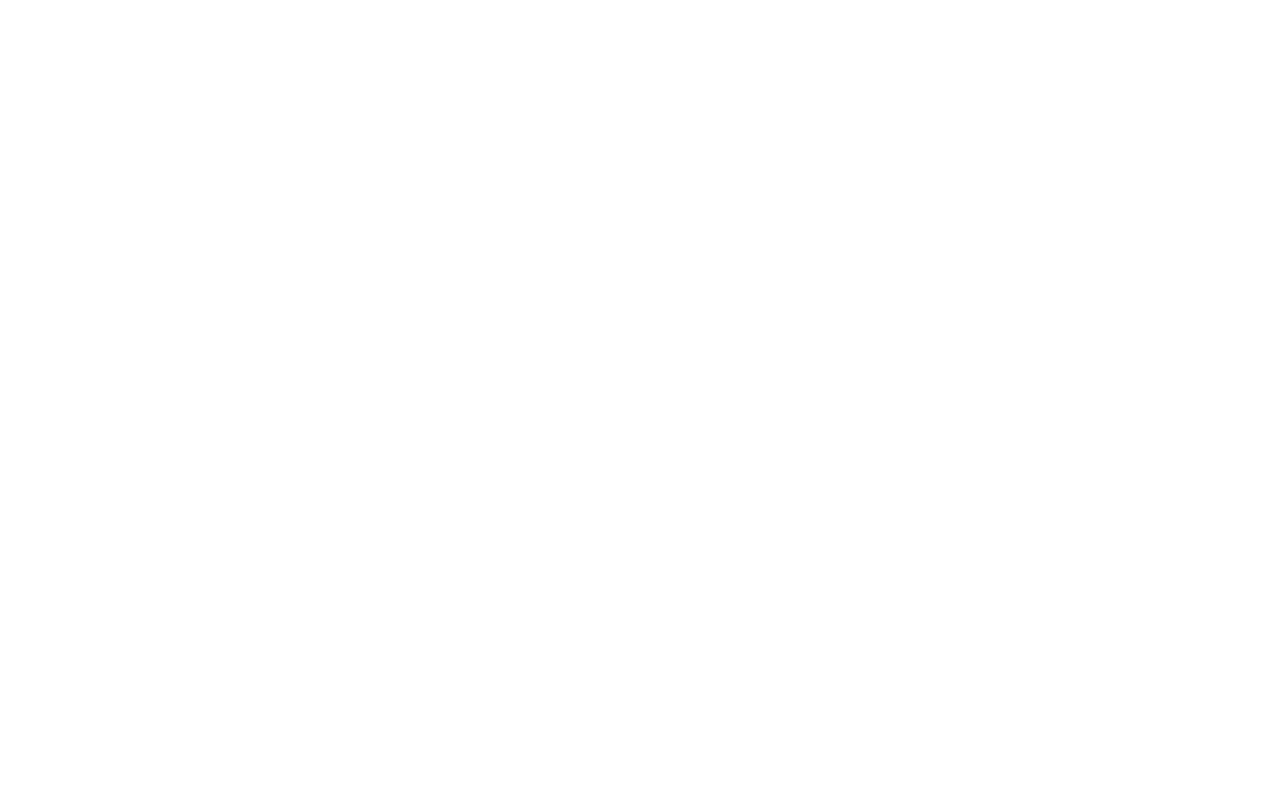
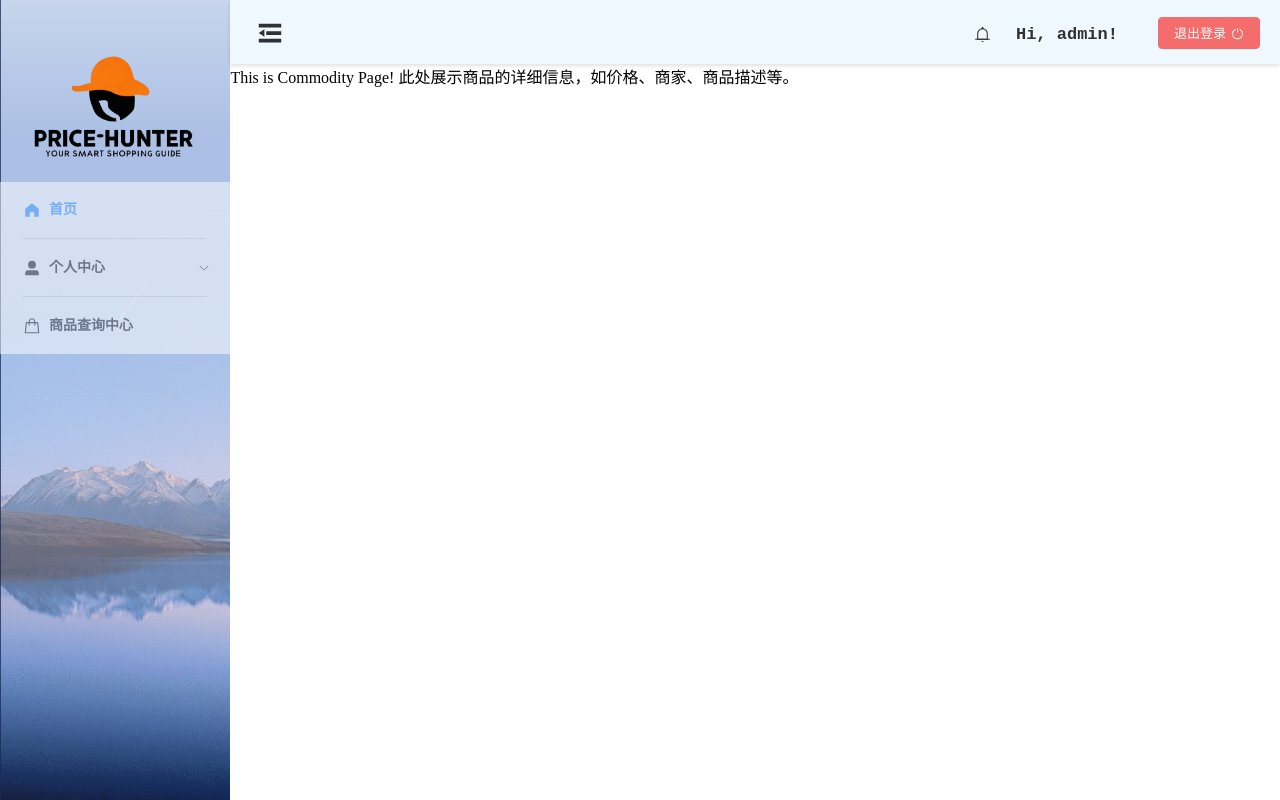
Before and after one commit to wzsCrossing/Price-Comparison-Website, a Vue app in the folder Price-Comparison-Website-frontend/: page /commodity in a window 1280 px wide. Before the commit this address had no page. Built offline with nearby package versions, Linux system fonts and the light colour scheme; the HTML template or start-up script is replaced by a standard one.

Commit message:
前端：首页布局编写 & 各页面路由配置

```diff
--- /dev/null
+++ b/Price-Comparison-Website-frontend/src/components/main/CommodityPage.vue
@@ -0,0 +1,12 @@
+<template>
+    This is Commodity Page!
+    此处展示商品的详细信息，如价格、商家、商品描述等。
+</template>
+
+<script setup>
+
+</script>
+
+<style scoped>
+
+</style>
--- /dev/null
+++ b/Price-Comparison-Website-frontend/src/components/main/HomePage.vue
@@ -0,0 +1,12 @@
+<template>
+    This is Home Page!
+    此处展示网站的基本信息与欢迎界面。
+</template>
+
+<script setup>
+
+</script>
+
+<style scoped>
+
+</style>
--- /dev/null
+++ b/Price-Comparison-Website-frontend/src/components/main/user/UserFollowPage.vue
@@ -0,0 +1,12 @@
+<template>
+    This is Follow Page!
+    此处展示用户关注的商品列表。
+</template>
+
+<script setup>
+
+</script>
+
+<style scoped>
+
+</style>
--- /dev/null
+++ b/Price-Comparison-Website-frontend/src/components/main/user/UserInfoPage.vue
@@ -0,0 +1,12 @@
+<template>
+    This is UserInfo Page!
+    此处展示用户的基本信息，如邮箱、用户名等。
+</template>
+
+<script setup>
+
+</script>
+
+<style scoped>
+
+</style>
--- a/Price-Comparison-Website-frontend/src/components/welcome/LoginPage.vue
+++ b/Price-Comparison-Website-frontend/src/components/welcome/LoginPage.vue
@@ -1,18 +1,14 @@
-<script setup>
-import { User, Lock, Right } from '@element-plus/icons-vue';
-</script>
-
 <template>
-	<el-image style="width: 60%; margin-top: 20%;margin-bottom: 8%; margin-left: 20%; margin-right: 20%;" src="../public/logo.png"/>
+	<el-image style="width: 60%; margin-top: 20%;margin-bottom: 8%; margin-left: 20%; margin-right: 20%;" src="/src/components/icons/logo.png"/>
 	<div style="font-size: 30px; font-family: Microsoft YaHei">登录</div>
 	<el-divider style="width: 60%; margin: 5% 20%;"/>
 	<div>
-			<el-input style="width: 60%" placeholder="用户名/邮箱">
+			<el-input v-model="info.username" style="width: 60%" placeholder="用户名/邮箱">
 					<template #prefix>
 							<el-icon><User /></el-icon>
 					</template>
 			</el-input>
-			<el-input style="width: 60%; margin-top: 10px" placeholder="密码">
+			<el-input v-model="info.password" type="password" style="width: 60%; margin-top: 10px" placeholder="密码">
 					<template #prefix>
 							<el-icon><Lock /></el-icon>
 					</template>
@@ -31,7 +27,7 @@
 			</el-col>
 	</el-row>
 	<div>
-			<el-button style="width: 40%; margin-top: 15px" type="success">立即登录</el-button>
+			<el-button @click="Login" style="width: 40%; margin-top: 15px" type="success">立即登录</el-button>
 	</div>
 	<el-divider style="width: 60%; margin: 3% 20%;"/>
 	<div>
@@ -42,6 +38,30 @@
 	</div>
 </template>
 
+<script setup>
+import { User, Lock, Right } from '@element-plus/icons-vue';
+import { ElMessage } from 'element-plus';
+import { reactive } from 'vue';
+import router from '@/router';
+
+const info = reactive({
+	username: '',
+	password: ''
+});
+
+const Login = () => {
+	if (info.username == '' || info.password == '') {
+		ElMessage.warning('用户名或密码不能为空！');
+	} else if (info.username == 'admin' && info.password == '123456') {
+		ElMessage.success('登录成功！');
+		router.push('/home');
+	} else {
+		ElMessage.error('用户名或密码错误！');
+	}
+}
+
+</script>
+
 <style scoped>
 
 </style>
--- a/Price-Comparison-Website-frontend/src/router/index.js
+++ b/Price-Comparison-Website-frontend/src/router/index.js
@@ -14,6 +14,50 @@
           component: () => import('@/components/welcome/LoginPage.vue')
         }
       ]
+    }, {
+      path: '/home',
+      name: 'home',
+      component: () => import('@/views/MainView.vue'),
+      children: [
+        {
+          path: '',
+          name: 'home-main',
+          component: () => import('@/components/main/HomePage.vue')
+        }
+      ]
+    }, {
+      path: '/commodity',
+      name: 'commodity',
+      component: () => import('@/views/MainView.vue'),
+      children: [
+        {
+          path: '',
+          name: 'commodity-main',
+          component: () => import('@/components/main/CommodityPage.vue')
+        }
+      ]
+    }, {
+      path: '/user-info',
+      name: 'user-info',
+      component: () => import('@/views/MainView.vue'),
+      children: [
+        {
+          path: '',
+          name: 'user-info-main',
+          component: () => import('@/components/main/user/UserInfoPage.vue')
+        }
+      ]
+    }, {
+      path: '/user-follow',
+      name: 'user-follow',
+      component: () => import('@/views/MainView.vue'),
+      children: [
+        {
+          path: '',
+          name: 'user-follow-main',
+          component: () => import('@/components/main/user/UserFollowPage.vue')
+        }
+      ]
     }
   ],
 })
--- /dev/null
+++ b/Price-Comparison-Website-frontend/src/views/MainView.vue
@@ -0,0 +1,124 @@
+<template>
+  <el-container class="layout-container-demo" style="height: 100vh">
+    <el-aside width="18%">
+			<el-image style="width: 80%; margin-top: 20%;margin-bottom: 8%; margin-left: 10%; margin-right: 10%;" src="/src/components/icons/logo.png"/>
+      <el-scrollbar>
+        <el-menu default-active="0">
+					<el-menu-item @click="HomeClick" index="0">
+						<el-icon><HomeFilled /></el-icon>
+						<p style="font-weight: bolder;">首页</p>
+					</el-menu-item>
+					<el-divider style="width: 80%; margin: 0% auto;"></el-divider>
+          <el-sub-menu index="1">
+            <template #title>
+              <el-icon><UserFilled /></el-icon>
+							<p style="font-weight: bolder;">个人中心</p>
+            </template>
+              <el-menu-item @click="InfoClick" index="1-1">用户信息维护</el-menu-item>
+              <el-menu-item @click="FollowClick" index="1-2">关注商品列表</el-menu-item>
+          </el-sub-menu>
+					<el-divider style="width: 80%; margin: 0% auto;"></el-divider>
+					<el-menu-item @click="CommodityClick" index="2">
+						<el-icon><Goods /></el-icon>
+						<p style="font-weight: bolder;">商品查询中心</p>
+					</el-menu-item>
+        </el-menu>
+      </el-scrollbar>
+    </el-aside>
+
+    <el-container>
+      <el-header>
+				<div>
+					<span class="header_left" style="margin-top: 18px;">
+						<el-tooltip content="折叠侧边栏" placement="bottom" effect="dark">
+							<el-icon @click = "" style="font-size: 30px;"><Fold /></el-icon>
+						</el-tooltip>
+					</span>
+					<span class="header_right">
+						<el-tooltip content="通知" placement="bottom" effect="dark">
+							<el-icon @click = "" style="margin-top: 26px; margin-right: 25px;"><Bell /></el-icon>
+						</el-tooltip>
+						<p style="font-weight: bolder; font-family:'Courier New', Courier, monospace; margin-right: 40px; margin-top: 25px;">Hi, admin!</p>
+						<el-button @click = "Logout" type="danger" style="margin-top: 17px; font-size: 13px;">
+							退出登录
+							<el-icon style="margin-left: 5px;"><SwitchButton /></el-icon>
+						</el-button>
+					</span>
+				</div>
+      </el-header>
+
+      <el-main>
+        <router-view/>
+      </el-main>
+    </el-container>
+  </el-container>
+</template>
+
+<script setup>
+import { ref } from 'vue'
+import { Goods, UserFilled, HomeFilled, Setting, Fold, SwitchButton, Bell } from '@element-plus/icons-vue'
+import router from '@/router';
+import { ElMessage } from 'element-plus';
+
+const HomeClick = () => {
+	router.push('/home');
+}
+
+const InfoClick = () => {
+	router.push('/user-info');
+}
+
+const FollowClick = () => {
+	router.push('/user-follow');
+}
+
+const CommodityClick = () => {
+	router.push('/commodity');
+}
+
+const Logout = () => {
+	ElMessage.success('退出登录成功！');
+	router.push('/');
+}
+
+</script>
+
+<style scoped>
+.layout-container-demo .el-header {
+  position: relative;
+  background-color: aliceblue;
+  color: var(--el-text-color-primary);
+	box-shadow: 0 2px 4px rgba(0, 0, 0, 0.12);
+	height: 8%;
+	font-size: 17px;
+
+	.header_left {
+		float: left;
+		margin-left: 5px;
+	}
+
+	.header_right {
+		float: right;
+		display: flex
+	}
+}
+
+.layout-container-demo .el-aside {
+  color: var(--el-text-color-primary);
+  background-image: url("/src/components/icons/aside.png");
+	background-size: cover;
+}
+
+.layout-container-demo .el-scrollbar {
+	opacity: 0.5;
+}
+
+.layout-container-demo .el-menu {
+  border-right: none;
+}
+
+.layout-container-demo .el-main {
+  padding: 0;
+}
+
+</style>
```
Also changed, not shown: Price-Comparison-Website-frontend/src/App.vue (+4 -4 lines), Price-Comparison-Website-frontend/src/views/WelcomeView.vue (+4 -4 lines), Price-Comparison-Website-frontend/src/components/icons/aside.png (added), Price-Comparison-Website-frontend/src/components/icons/logo.png (renamed from Price-Comparison-Website-frontend/public/logo.png).
